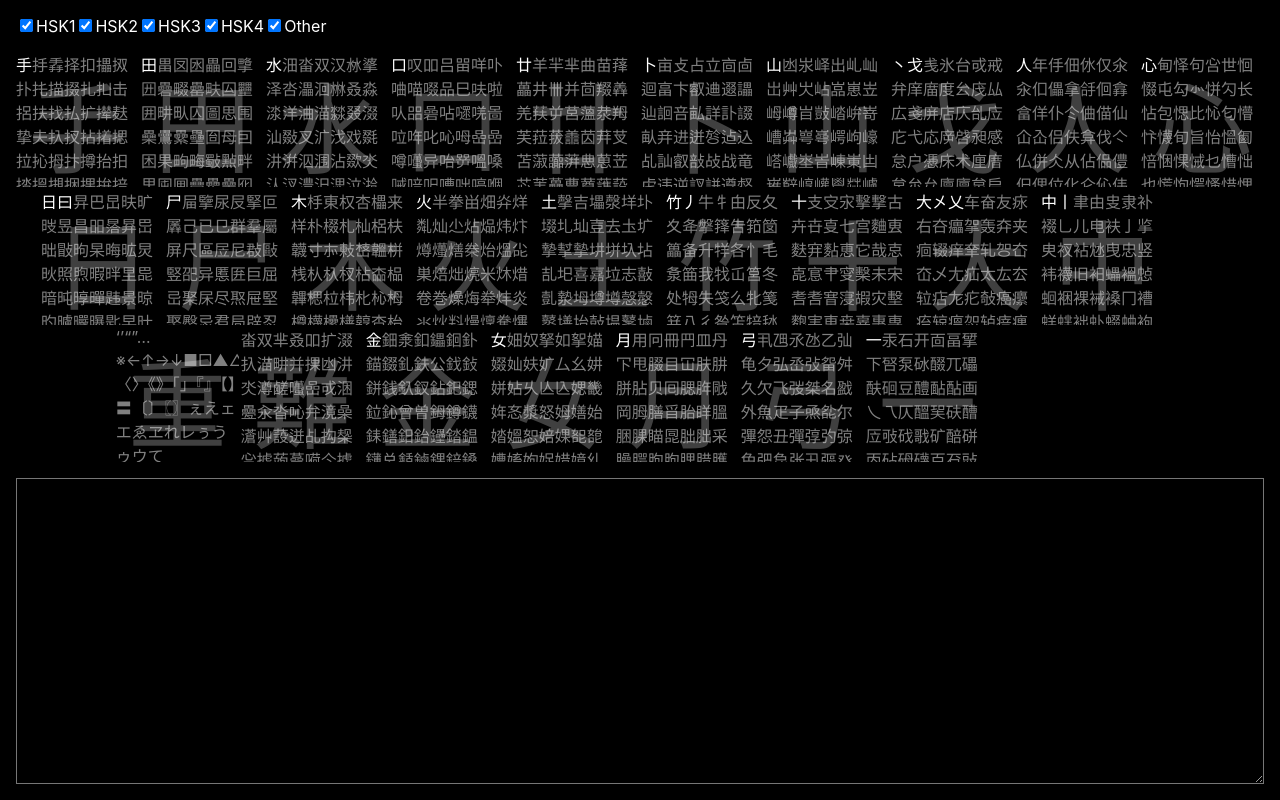
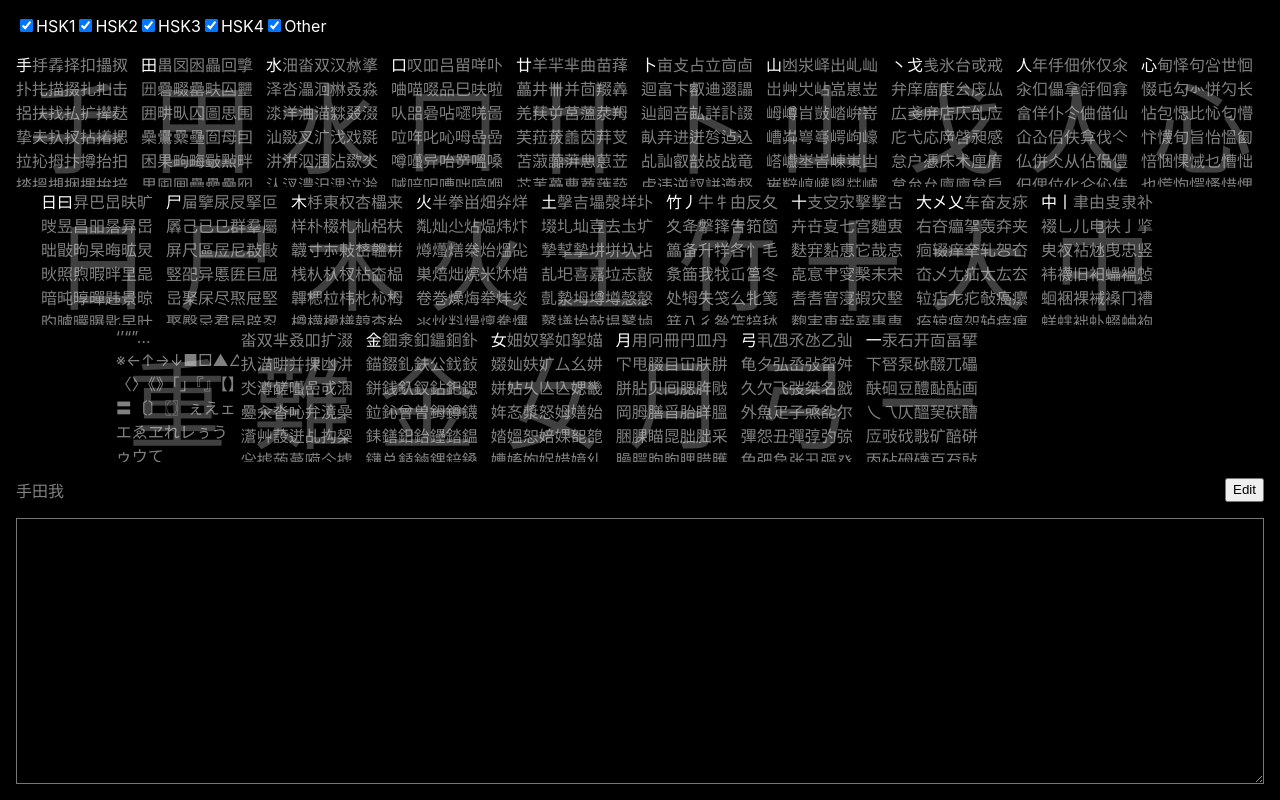
Before and after one commit to jcf120/cangjie-atlas, a React (Create React App) app: page / in a window 1280 px wide. Built offline with nearby package versions, Linux system fonts and the light colour scheme.

Commit message:
Add text target

```diff
--- a/src/App.module.css
+++ b/src/App.module.css
@@ -3,7 +3,7 @@
   height: 100vh;
   position: relative;
   display: grid;
-  grid-template-rows: auto auto 1fr;
+  grid-template-rows: auto auto auto 1fr;
   grid-gap: 1rem;
   padding: 1rem;
 }
--- a/src/App.tsx
+++ b/src/App.tsx
@@ -3,19 +3,39 @@ import style from "./App.module.css";
 import { cangjieComposeDataToCode, defaultOpts, getData } from "./model";
 import Layout from "./Layout";
 import Settings from "./Settings";
+import { TargetText } from "./TargetText";
+
+function findTargetChar(targetText: string, currentText: string) {
+  for (let i = 0; i < targetText.length; i++) {
+    if (targetText[i] !== currentText[i])
+      return { value: targetText[i], idx: i };
+  }
+  return null;
+}
 
 function App() {
   const [opts, setOpts] = useState(defaultOpts);
   const [scope, setScope] = useState("");
   const [combos, sortedCodes] = useMemo(() => getData(opts), [opts]);
+  const [targetText, setTargetText] = useState("手田我");
+  const [currentText, setCurrentText] = useState("");
+  const targetChar = findTargetChar(targetText, currentText);
   return (
     <div className={style.root}>
       <Settings opts={opts} onChange={setOpts} />
       <Layout scope={scope} combos={combos} sortedCodes={sortedCodes} />
+      <TargetText
+        text={targetText}
+        onChange={setTargetText}
+        completeUntil={targetChar?.idx ?? targetText.length}
+      />
       <textarea
+        autoFocus
         onCompositionStart={(e) => setScope(cangjieComposeDataToCode(e.data))}
         onCompositionUpdate={(e) => setScope(cangjieComposeDataToCode(e.data))}
         onCompositionEnd={() => setScope("")}
+        onChange={(e) => setCurrentText(e.target.value)}
+        value={currentText}
       />
     </div>
   );
--- /dev/null
+++ b/src/TargetText.tsx
@@ -0,0 +1,38 @@
+import React, { useState } from "react";
+import style from "./TextTarget.module.css";
+
+export function TargetText({
+  text,
+  onChange,
+  completeUntil,
+}: {
+  text: string;
+  onChange: (text: string) => void;
+  completeUntil: number;
+}) {
+  const [isEditing, setIsEditing] = useState(false);
+  if (isEditing) {
+    return (
+      <div className={style.root}>
+        <textarea value={text} onChange={(e) => onChange(e.target.value)} />
+        <button type="button" onClick={() => setIsEditing(false)}>
+          Done
+        </button>
+      </div>
+    );
+  } else {
+    const complete = text.substring(0, completeUntil);
+    const incomplete = text.substring(completeUntil, text.length);
+    return (
+      <div className={style.root}>
+        <div>
+          <span>{complete}</span>
+          <span className={style.incomplete}>{incomplete}</span>
+        </div>
+        <button type="button" onClick={() => setIsEditing(true)}>
+          Edit
+        </button>
+      </div>
+    );
+  }
+}
--- /dev/null
+++ b/src/TextTarget.module.css
@@ -0,0 +1,8 @@
+.root {
+  display: grid;
+  grid-template-columns: 1fr auto;
+}
+
+.incomplete {
+  opacity: 0.5;
+}
```
